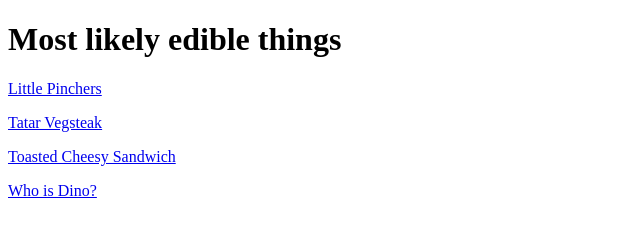
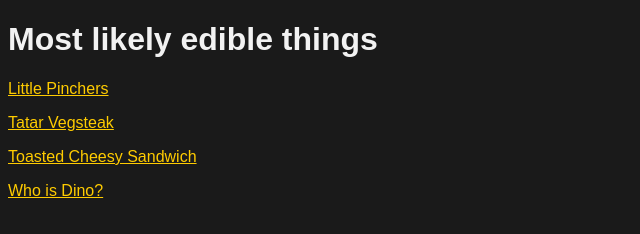
Before and after one commit to DinoHimself/odin-recipes, a plain HTML site: page index.html in a window 1280 px wide. Shown: the whole page, without its empty margins (0-640 px from the left). Drawn offline with Linux system fonts and the light colour scheme.

Commit message:
Add external .css file

```diff
--- /dev/null
+++ b/css/style.css
@@ -0,0 +1,9 @@
+body {
+    background-color: #1a1a1a;
+    color: #f2f2f2;
+    font-family: sans-serif;
+}
+
+a {
+    color: #ffcc00;
+}
--- a/index.html
+++ b/index.html
@@ -2,6 +2,7 @@
 <html lang="en">
 <head>
     <meta charset="UTF-8">
+    <link rel="stylesheet" href="./css/style.css">
     <title>Dino's Fancy Cookbook</title>
 </head>
 <body>
```
Also changed, not shown: pages/about.html (+1 -0 lines), pages/recipe01.html (+1 -0 lines), pages/recipe02.html (+1 -0 lines), pages/recipe03.html (+1 -0 lines).
